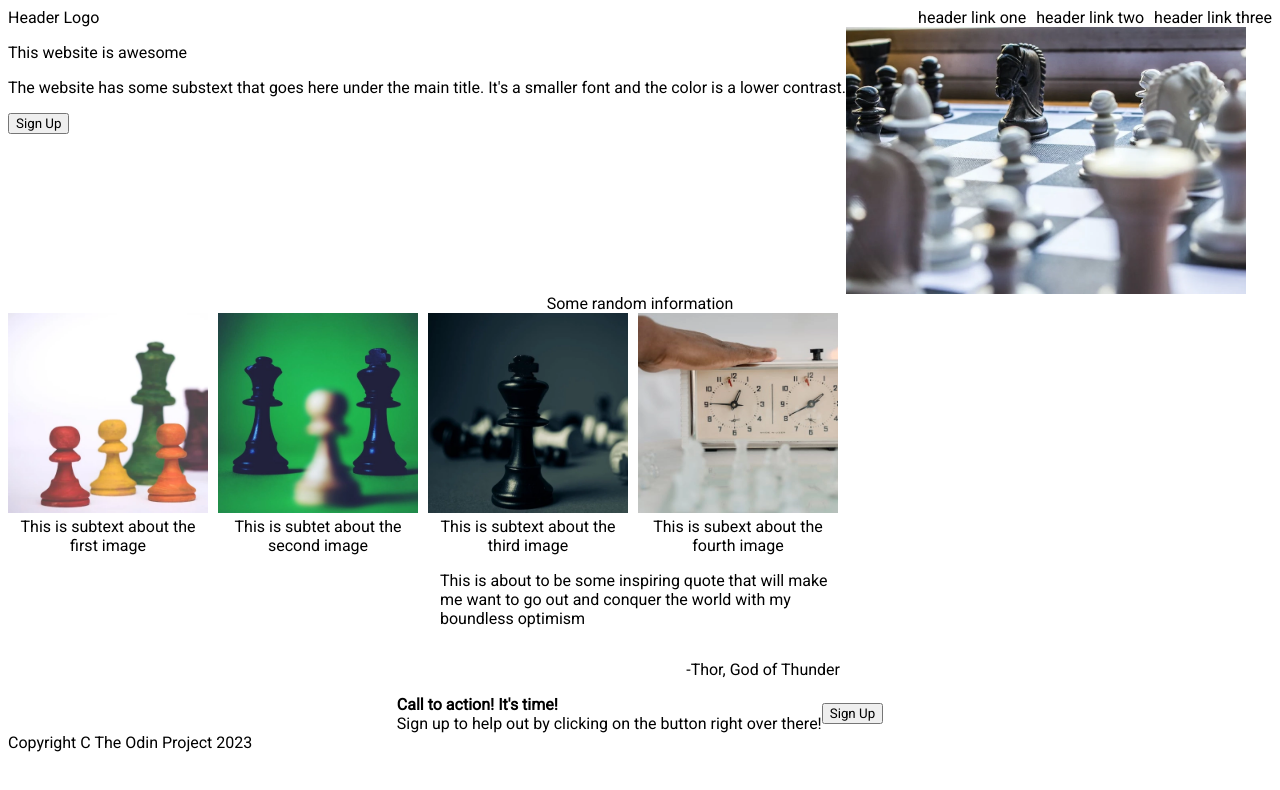
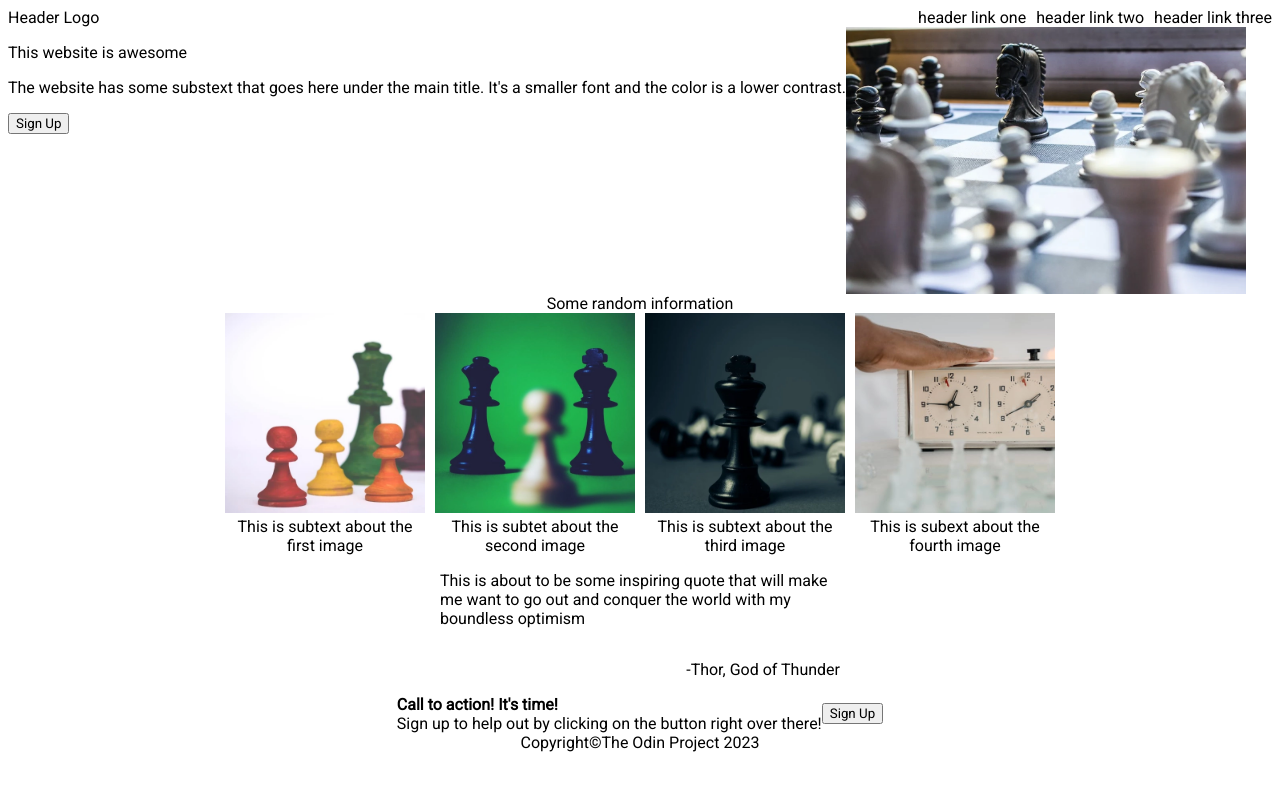
Before and after one commit to zacharyPuthoff/landing-page, a plain HTML site: page index.html in a window 1280 px wide. Drawn offline with Linux system fonts and the light colour scheme.

Commit message:
Add basic flexbox CSS to te footer

```diff
--- a/index.html
+++ b/index.html
@@ -71,7 +71,9 @@
     <button>Sign Up</button>
   </div>
 
-  <div class="footer">Copyright C The Odin Project 2023</div>
+  <div class="footer">
+    Copyright <span>&#169;</span> The Odin Project 2023
+  </div>
 
 </body>
 </html>
--- a/style.css
+++ b/style.css
@@ -46,6 +46,7 @@
   display: flex;
   gap: 10px;
   text-align: center;
+  justify-content: center;
 }
 
 img {
@@ -82,3 +83,9 @@
 .call-to-action {
   font-weight: bold;
 }
+
+.footer {
+  display: flex;
+  align-items: center;
+  justify-content: center;
+}
```
